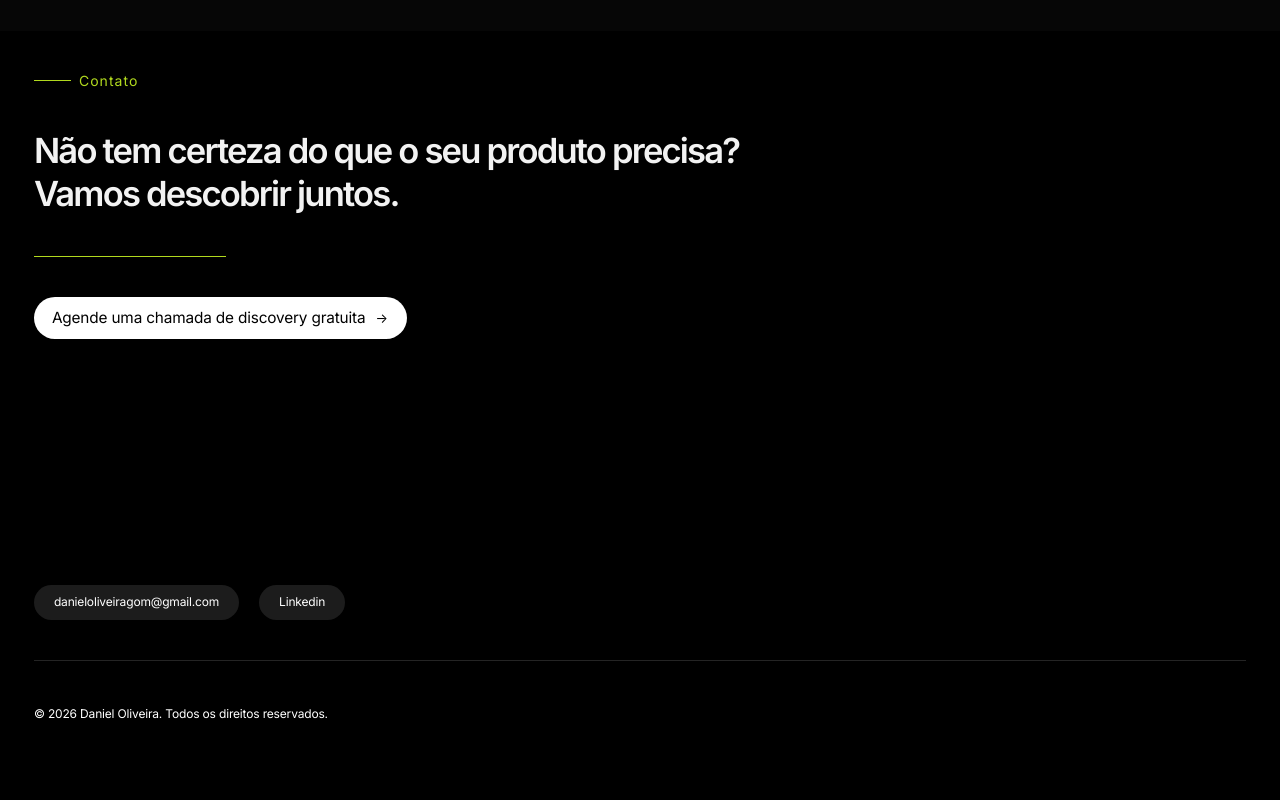
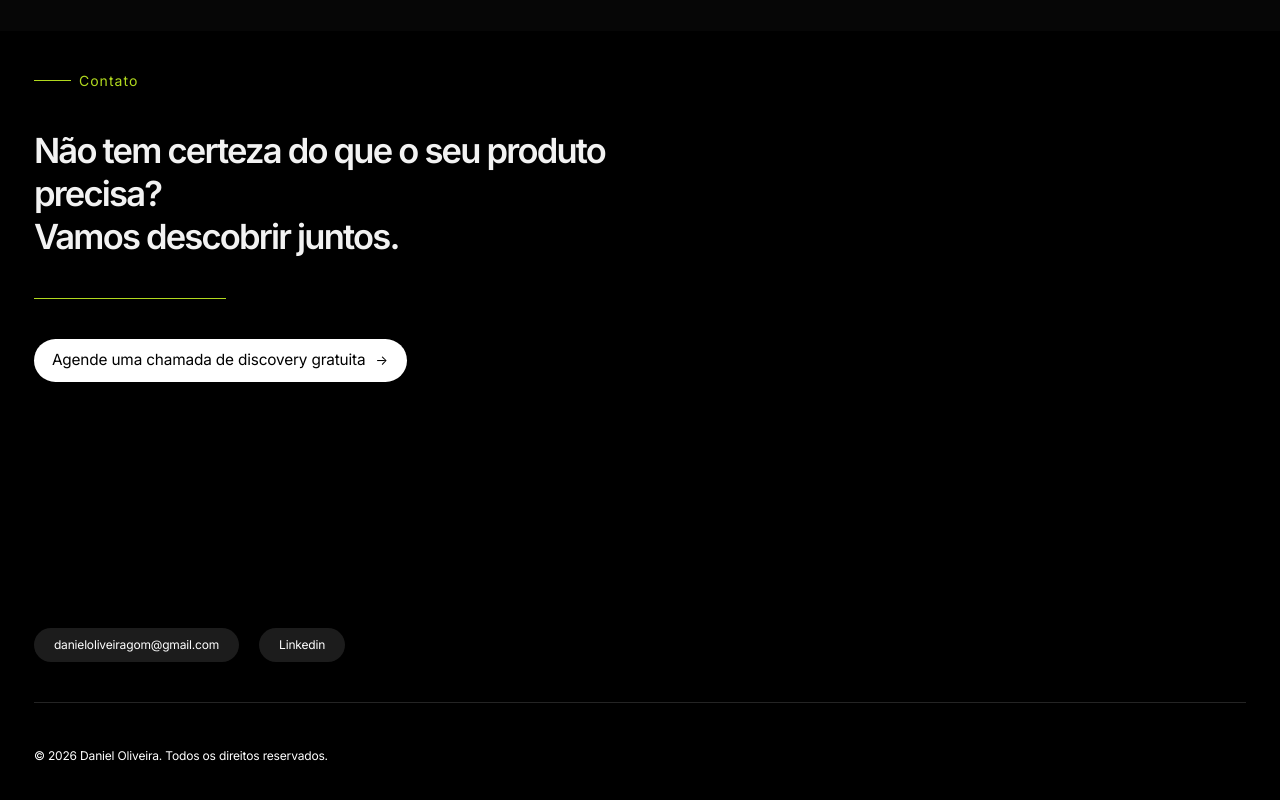
Before and after one commit to DanielOliveiraUX/portifolio-v2, a Next.js app: page /projetos in a window 1280 px wide. Shown: the part 992-1792 px from the top of the page. Built offline with nearby package versions, Linux system fonts and the light colour scheme.

Commit message:
style: titulo do contato limitado a 50% da largura da pagina
Vale para a home e para as paginas de case; no mobile ocupa a
largura toda.

Co-Authored-By: Claude Opus 5.5 <noreply@anthropic.com>
Claude-Session: https://claude.ai/code/session_016Qr6HkzFgvnWzAnN6KV8ze

```diff
--- a/components/Contact.module.css
+++ b/components/Contact.module.css
@@ -11,7 +11,7 @@
 }
 
 .title {
-  max-width: 685px;
+  max-width: 50vw;
   padding-block: 20px;
   font-size: clamp(34px, 4vw, 60px);
   font-weight: 600;
@@ -80,7 +80,6 @@
 
 /* Variação usada nas páginas de case (frame "detalhe do projeto") */
 .case .title {
-  max-width: none;
   padding-block: 0;
   font-size: clamp(28px, 2.7vw, 40px);
   line-height: 1.235;
@@ -96,6 +95,10 @@
 }
 
 @media (max-width: 767px) {
+  .title {
+    max-width: none;
+  }
+
   .title br {
     display: none;
   }
```
